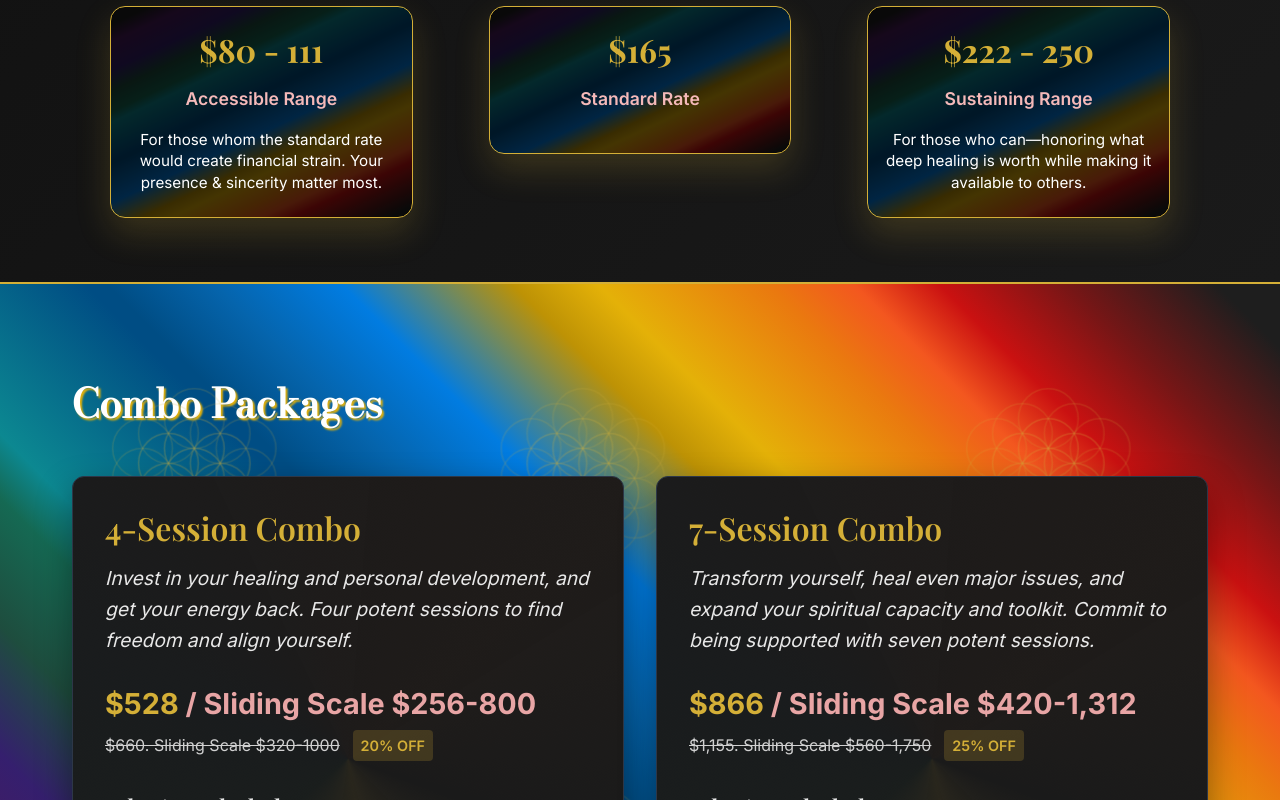
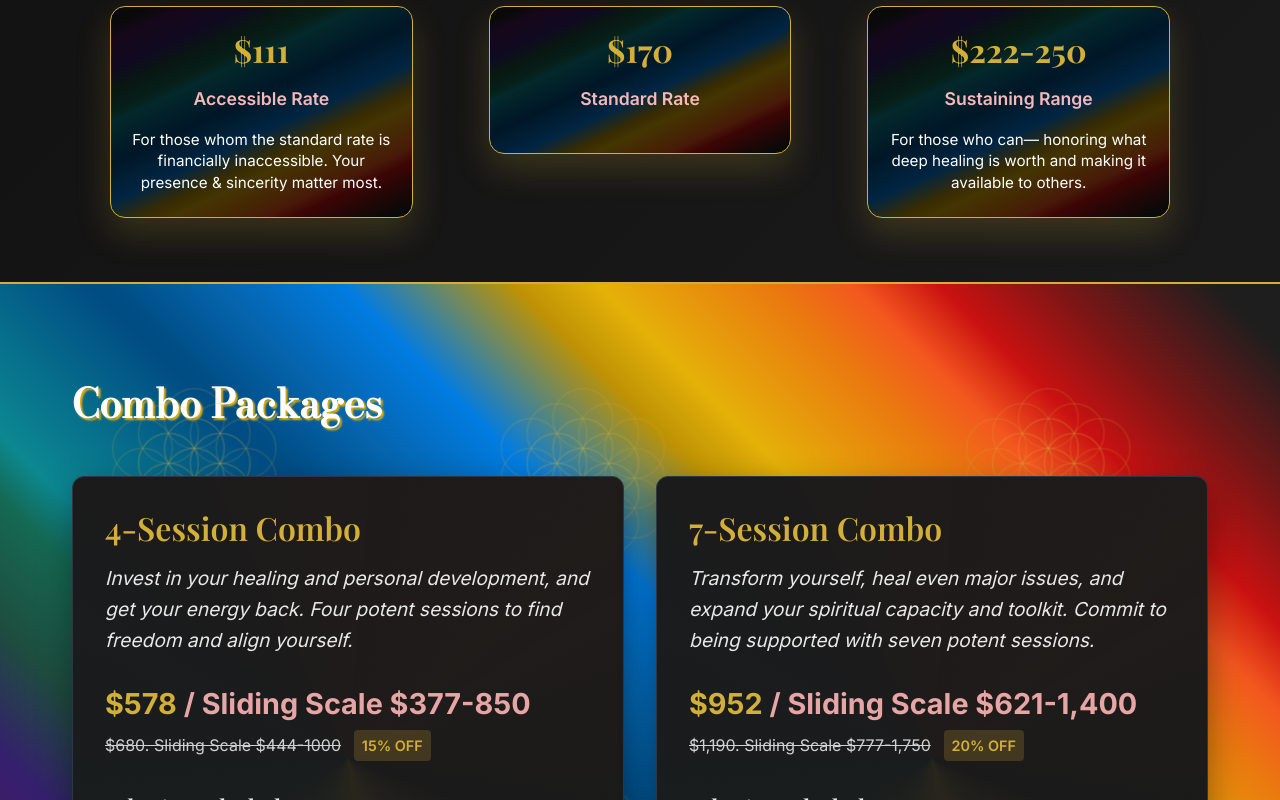
Before and after one commit to naturalCode4/kalyanamitta-website, a React (Create React App) app: page /rates in a window 1280 px wide. Shown: the part 1140-1940 px from the top of the page. Built offline with nearby package versions, Linux system fonts and the light colour scheme; the HTML template or start-up script is replaced by a standard one.

Commit message:
changed rates

```diff
--- a/src/pages/Rates.js
+++ b/src/pages/Rates.js
@@ -11,32 +11,62 @@ const Rates = () => {
     {
       name: '4-Session Combo',
       description: "Invest in your healing and personal development, and get your energy back. Four potent sessions to find freedom and align yourself.",
-      mainPrice: '$528',
-      slidingScale: ' / Sliding Scale $256-800',
-      originalPrice: '$660. Sliding Scale $320-1000',
+      mainPrice: '$578',
+      slidingScale: ' / Sliding Scale $377-850',
+      originalPrice: '$680. Sliding Scale $444-1000',
+      discount: '15% OFF',
+      features: [
+        'Four 90 minute sessions',
+        'Any combination of services',
+        'Ongoing support and guidance',
+        '15% discount on total price'
+      ]
+    },
+    {
+      name: '7-Session Combo',
+      description: "Transform yourself, heal even major issues, and expand your spiritual capacity and toolkit. Commit to being supported with seven potent sessions.",
+      mainPrice: '$952',
+      slidingScale: ' / Sliding Scale $621-1,400',
+      originalPrice: '$1,190. Sliding Scale $777-1,750',
       discount: '20% OFF',
       features: [
-        'Four 90 minute sessions',
+        'Seven 90 minute sessions',
         'Any combination of services',
         'Ongoing support and guidance',
         '20% discount on total price'
       ]
     },
-    {
-      name: '7-Session Combo',
-      description: "Transform yourself, heal even major issues, and expand your spiritual capacity and toolkit. Commit to being supported with seven potent sessions.",
-      mainPrice: '$866',
-      slidingScale: ' / Sliding Scale $420-1,312',
-      originalPrice: '$1,155. Sliding Scale $560-1,750',
-      discount: '25% OFF',
-      features: [
-        'Seven 90 minute sessions',
-        'Any combination of services',
-        'Ongoing support and guidance',
-        '25% discount on total price'
-      ]
-    },
   ];
+  // const packages = [
+  //   {
+  //     name: '4-Session Combo',
+  //     description: "Invest in your healing and personal development, and get your energy back. Four potent sessions to find freedom and align yourself.",
+  //     mainPrice: '$528',
+  //     slidingScale: ' / Sliding Scale $256-800',
+  //     originalPrice: '$660. Sliding Scale $320-1000',
+  //     discount: '20% OFF',
+  //     features: [
+  //       'Four 90 minute sessions',
+  //       'Any combination of services',
+  //       'Ongoing support and guidance',
+  //       '20% discount on total price'
+  //     ]
+  //   },
+  //   {
+  //     name: '7-Session Combo',
+  //     description: "Transform yourself, heal even major issues, and expand your spiritual capacity and toolkit. Commit to being supported with seven potent sessions.",
+  //     mainPrice: '$866',
+  //     slidingScale: ' / Sliding Scale $420-1,312',
+  //     originalPrice: '$1,155. Sliding Scale $560-1,750',
+  //     discount: '25% OFF',
+  //     features: [
+  //       'Seven 90 minute sessions',
+  //       'Any combination of services',
+  //       'Ongoing support and guidance',
+  //       '25% discount on total price'
+  //     ]
+  //   },
+  // ];
   // const packages = [
   //   {
   //     name: '4-Session Combo',
@@ -100,20 +130,18 @@ const Rates = () => {
                 <p className="subtitle">I offer flexible pricing so that this work is accessible. Choose an amount that feels aligned—honoring this work and what's sustainable for you.</p>
                 <p className="subtitle">I offer these rates because I am passionate about this powerful work and desire for it to be shared it widely. There is a huge wealth disparity in the modern world. For some, the standard rate is an easy investment, and for others its basic expenses they can't forego.</p>
                 <p className="subtitle">For those with financial ease, your generosity honors the exchange of energy between us, allows me to thrive doing what I love, supports this work in the world, and makes it accessible to others.</p>
-              <p className="subtitle extra"><em>Rates listed are for 90 minutes. 60 and 30 minute sessions are also available.</em></p>
               </div>
             </div>
-
+          <p className="subtitle extra"><em>Rates listed are for 90 minutes. 60 and 30 minute sessions are also available.</em></p>
           <div className="pricing-timeline">
-
             <div className="timeline-point highlighted-point">
               <div className="timeline-number">1</div>
               <div className="timeline-content middle-card">
-                <h3>$80 - 111</h3>
-                <p className="timeline-label">Accessible Range</p>
+                <h3>$111</h3>
+                <p className="timeline-label">Accessible Rate</p>
                 {/* <h3>Accessible Range</h3>
                 <p className="timeline-label">80 - 120</p> */}
-                <p className="timeline-description">For those whom the standard rate would create financial strain. Your presence & sincerity matter most.</p>
+                <p className="timeline-description">For those whom the standard rate is financially inaccessible. Your presence & sincerity matter most.</p>
               </div>
               {/* <div className="timeline-content">
                 <h3>$50 - 70</h3>
@@ -125,7 +153,7 @@ const Rates = () => {
             <div className="timeline-point highlighted-point">
               <div className="timeline-number">2</div>
               <div className="timeline-content middle-card">
-                <h3>$165</h3>
+                <h3>$170</h3>
                 <p className="timeline-label">Standard Rate</p>
                 {/* <h3>Standard Rate</h3>
                 <p className="timeline-label">165</p> */}
@@ -136,15 +164,14 @@ const Rates = () => {
             <div className="timeline-point">
               <div className="timeline-number">3</div>
               <div className="timeline-content">
-                <h3>$222 - 250</h3>
+                <h3>$222-250</h3>
                 <p className="timeline-label">Sustaining Range</p>
                 {/* <h3>Sustaining Range</h3>
                 <p className="timeline-label">225 - 250</p> */}
-                <p className="timeline-description">For those who can—honoring what deep healing is worth while making it available to others.</p>
+                <p className="timeline-description">For those who can— honoring what deep healing is worth and making it available to others.</p>
               </div>
             </div>
           </div>
-
         </div>
 
       </section>
```
Lines whose indentation alone changed are shown as unchanged.
